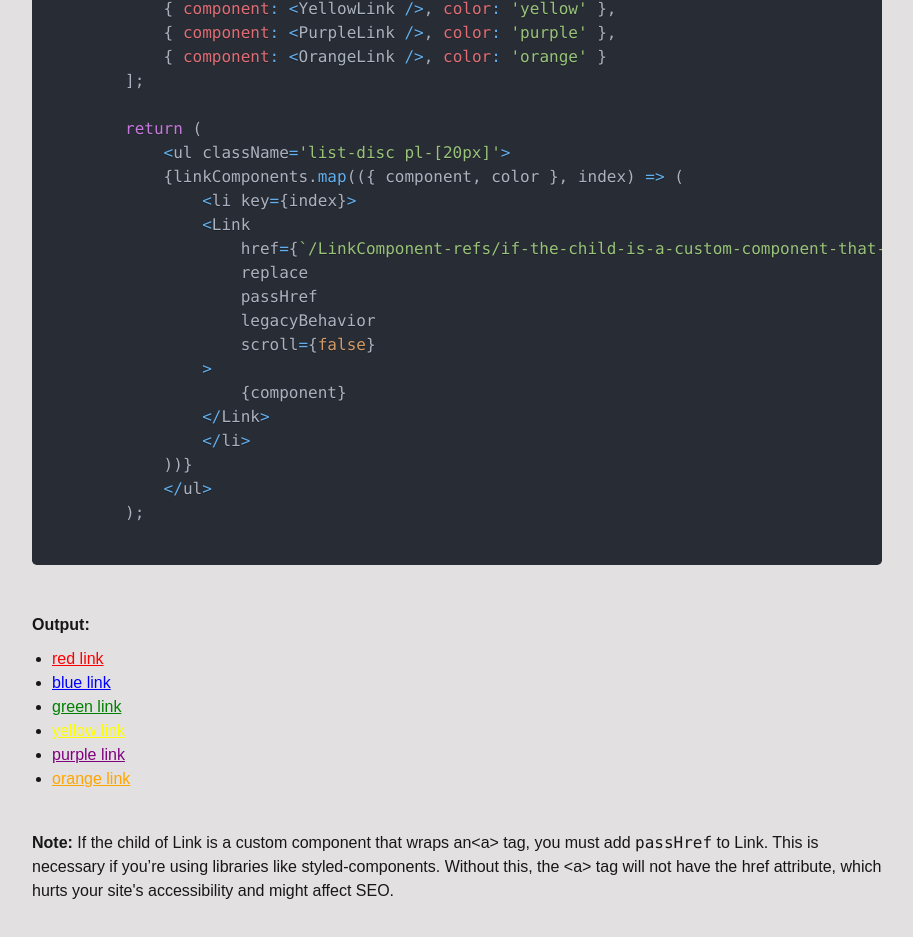
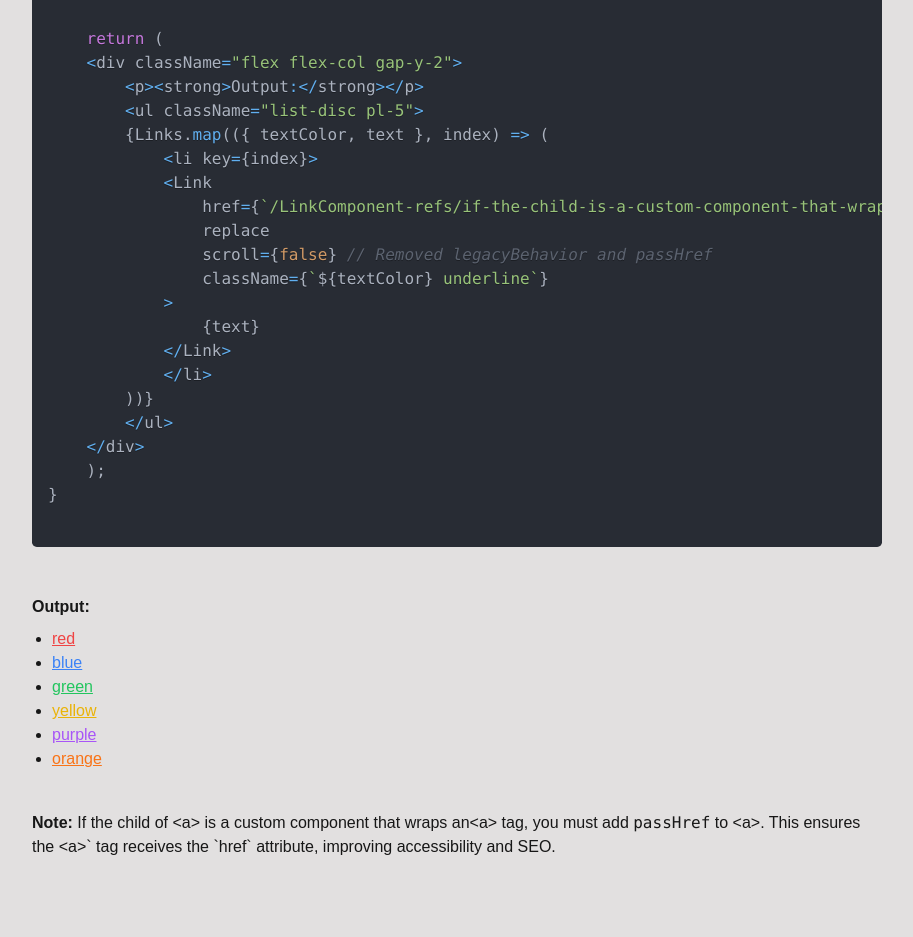
Before and after one commit to ReggieAlbiosA/nextjs-fundamentals, a Next.js app: page /LinkComponent-refs/if-the-child-is-a-custom-component-that-wraps-an-a-tag in a window 1280 px wide. Shown: the part 840-1777 px from the top of the page, without its empty margins (183-1096 px from the left). Before the commit the page ends 1743 px from the top, so only its background shows below. Built offline with nearby package versions, Linux system fonts and the light colour scheme.

Commit message:
added pages

```diff
--- a/app/LinkComponent-refs/checking-active-links/layout.tsx
+++ b/app/LinkComponent-refs/checking-active-links/layout.tsx
@@ -44,6 +44,7 @@ export default function Layout({ children }: { children: React.ReactNode }) {
                         : 'text-gray-700 hover:bg-gray-100'
                     }`}
                     replace
+                    prefetch={true}
                     >
                     {link.name}
                     </Link>
@@ -56,9 +57,7 @@ export default function Layout({ children }: { children: React.ReactNode }) {
                 <code className="bg-gray-800 text-white p-2 rounded-md block">{pathname}</code>
             </div>
             </nav>
-
         <div className='grid place-items-center text-[4rem] font-bold mt-[200px]'>{children}</div>
-
     </section>
     </>
     );
--- a/app/LinkComponent-refs/if-the-child-is-a-custom-component-that-wraps-an-a-tag/page.tsx
+++ b/app/LinkComponent-refs/if-the-child-is-a-custom-component-that-wraps-an-a-tag/page.tsx
@@ -1,135 +1,151 @@
+'use client';
 
-import Link from 'next/link';
 import { Prism as SyntaxHighlighter } from 'react-syntax-highlighter';
 import { oneDark } from 'react-syntax-highlighter/dist/esm/styles/prism';
+import { FontAwesomeIcon } from '@fortawesome/react-fontawesome';
+import { faCopy, faCheck } from '@fortawesome/free-solid-svg-icons';
+import React, { useState } from 'react';
+import Link from 'next/link';
 
+interface PassableHrefProps {
+  onClick?: React.MouseEventHandler<HTMLAnchorElement>;
+  href?: string;
+  className?: string;
+  text?: string;
+}
+
+// Forward ref to support Next.js <Link>
+const PassableHref = React.forwardRef<HTMLAnchorElement, PassableHrefProps>(({ onClick, href, className, text }, ref) => {
+    return (
+      <a href={href} onClick={onClick} ref={ref} className={className}>
+        {text}
+      </a>
+    );
+  }
+);
+PassableHref.displayName = 'PassableHref'; // Fix React warning
 
 export default function NavLink() {
+  const [copied, setCopied] = useState(false);
 
-    function RedLink() {
-        return <a className="text-[red] underline">red link</a>;
+  const handleCopy = async () => {
+    try {
+      await navigator.clipboard.writeText(code.trim());
+      setCopied(true);
+      setTimeout(() => setCopied(false), 2000);
+    } catch (err) {
+      console.error('Failed to copy:', err);
     }
-    function BlueLink() {
-        return <a className="text-[blue] underline">blue link</a>;
-    }
-    function GreenLink() {
-        return <a className="text-[green] underline">green link</a>;
-    }
-    function YellowLink() {
-        return <a className="text-[yellow] underline">yellow link</a>;
-    }
-    function PurpleLink() {
-        return <a className="text-[purple] underline">purple link</a>;
-    }
-    function OrangeLink() {
-        return <a className="text-[orange] underline">orange link</a>;
-    }
+  };
 
-    const linkComponents = [
-        { component: <RedLink />, color: 'red' },
-        { component: <BlueLink />, color: 'blue' },
-        { component: <GreenLink />, color: 'green' },
-        { component: <YellowLink />, color: 'yellow' },
-        { component: <PurpleLink />, color: 'purple' },
-        { component: <OrangeLink />, color: 'orange' }
+  const Links = [
+    { textColor: 'text-red-500', text: 'red' },
+    { textColor: 'text-blue-500', text: 'blue' },
+    { textColor: 'text-green-500', text: 'green' },
+    { textColor: 'text-yellow-500', text: 'yellow' },
+    { textColor: 'text-purple-500', text: 'purple' },
+    { textColor: 'text-orange-500', text: 'orange' },
   ];
 
   const code = `
-
-    export function RedLink() {
-    return <a className="text-[red] underline">red link</a>;
-    }
-    export function BlueLink() {
-        return <a className="text-[blue] underline">blue link</a>;
-    }
-    export function GreenLink() {
-        return <a className="text-[green] underline">green link</a>;
-    }
-    export function YellowLink() {
-        return <a className="text-[yellow] underline">yellow link</a>;
-    }
-    export function PurpleLink() {
-        return <a className="text-[purple] underline">purple link</a>;
-    }
-    export function OrangeLink() {
-        return <a className="text-[orange] underline">orange link</a>;
+interface PassableHrefProps {
+    onClick?: React.MouseEventHandler<HTMLAnchorElement>;
+    href?: string;
+    className?: string;
+    text?: string;
 }
 
+// Forward ref to support Next.js <Link>
+const PassableHref = React.forwardRef<HTMLAnchorElement, PassableHrefProps>(
+    ({ onClick, href, className, text }, ref) => {
+    return (
+        <a href={href} onClick={onClick} ref={ref} className={className}>
+        {text}
+        </a>
+    );
+    }
+);
+PassableHref.displayName = 'PassableHref'; // Fix React warning
+
 export default function NavLink() {
-        const linkComponents = [
-            { component: <BlueLink />, color: 'blue' },
-            { component: <GreenLink />, color: 'green' },
-            { component: <YellowLink />, color: 'yellow' },
-            { component: <PurpleLink />, color: 'purple' },
-            { component: <OrangeLink />, color: 'orange' }
+    const Links = [
+    { textColor: 'text-red-500', text: 'red' },
+    { textColor: 'text-blue-500', text: 'blue' },
+    { textColor: 'text-green-500', text: 'green' },
+    { textColor: 'text-yellow-500', text: 'yellow' },
+    { textColor: 'text-purple-500', text: 'purple' },
+    { textColor: 'text-orange-500', text: 'orange' },
     ];
 
     return (
-            <ul className='list-disc pl-[20px]'>
-            {linkComponents.map(({ component, color }, index) => (
+    <div className="flex flex-col gap-y-2">
+        <p><strong>Output:</strong></p>
+        <ul className="list-disc pl-5">
+        {Links.map(({ textColor, text }, index) => (
             <li key={index}>
             <Link
-                    href={\`/LinkComponent-refs/if-the-child-is-a-custom-component-that-wraps-an-a-tag#\${color}\`}
+                href={\`/LinkComponent-refs/if-the-child-is-a-custom-component-that-wraps-an-a-tag#\${encodeURIComponent(text)}\`}
+                replace
+                scroll={false} // Removed legacyBehavior and passHref
+                className={\`\${textColor} underline\`}
+            >
+                {text}
+            </Link>
+            </li>
+        ))}
+        </ul>
+    </div>
+    );
+}
+  `;
+
+  return (
+    <section className="w-full max-w-[850px] mx-auto pt-12 flex flex-col gap-y-10">
+      {/* Title */}
+      <div>
+        <h1 className="font-bold text-2xl">
+          Custom Component that wraps an <span>&lt;a&gt;</span> tag from Next.js Link
+        </h1>
+        <hr className="border-b-2 border-gray-800" />
+      </div>
+
+      {/* Code Block with Copy Button */}
+     <div className='relative'>
+        <button className='flex gap-x-2 items-center text-[gray] absolute right-6 top-4' onClick={handleCopy}>
+            <FontAwesomeIcon icon={copied ? faCheck : faCopy} color='gray'/>
+            {copied ? 'Copied!' : 'Copy'}
+        </button>
+        <SyntaxHighlighter language="javascript" style={oneDark}>
+            {code}
+        </SyntaxHighlighter>
+     </div>
+
+      {/* Output Links */}
+      <div className="flex flex-col gap-y-2">
+        <p><strong>Output:</strong></p>
+        <ul className="list-disc pl-5">
+          {Links.map(({ textColor, text }, index) => (
+            <li key={index}>
+              <Link
+                href={`/LinkComponent-refs/if-the-child-is-a-custom-component-that-wraps-an-a-tag#${text}`}
                 replace
                 passHref
                 legacyBehavior
                 scroll={false}
               >
-                    {component}
-                </Link>
-                </li>
-            ))}
-            </ul>
-        );
-        `;
-
-
-    return (
-        <section className="w-full max-w-[850px] mx-auto pt-[50px] flex flex-col gap-y-[40px]">
-            <div>
-                <h1 className="font-bold text-[2rem]">
-                    Custom Component that wraps an <span>&lt;a&gt;</span> tag from next.js Link Component
-                </h1>
-                <hr className="border-b-[2px] border-[#222126]" />
-            </div>
-
-            <div>
-                <p>
-                    <strong>Example:</strong>
-                </p>
-                <SyntaxHighlighter language="javascript" style={oneDark}>
-                    {code}
-                </SyntaxHighlighter>
-            </div>
-
-            <div className="flex flex-col gap-y-[10px]">
-                <p>
-                    <strong>Output:</strong>
-                </p>
-                <ul className="list-disc pl-[20px]">
-                    {linkComponents.map(({ component, color }, index) => (
-                        <li key={index}>
-                            <Link
-                                href={`/LinkComponent-refs/if-the-child-is-a-custom-component-that-wraps-an-a-tag#${color}`}
-                                replace
-                                passHref
-                                legacyBehavior
-                                scroll={false}
-                            >
-                                {component}
+                <PassableHref className={`${textColor} underline`} text={text} />
               </Link>
             </li>
           ))}
         </ul>
       </div>
 
+      {/* Explanation */}
       <p>
-                <strong>Note:</strong> If the child of Link is a custom component that wraps an
-                <span>&lt;a&gt;</span> tag, you must add <code>passHref</code> to Link. This is necessary if you&rsquo;re
-                using libraries like styled-components. Without this, the <span>&lt;a&gt;</span> tag will not have
-                the href attribute, which hurts your site&apos;s accessibility and might affect SEO.
+        <strong>Note:</strong> If the child of {'<a>'} is a custom component that wraps an
+        {'<a>'} tag, you must add <code>passHref</code> to {'<a>'}. This ensures the {'<a>'}` tag receives
+        the `href` attribute, improving accessibility and SEO.
       </p>
-
     </section>
   );
 }
--- a/app/LinkComponent-refs/nesting-functional-component/demo/page.tsx
+++ /dev/null
@@ -1,6 +0,0 @@
-export default function Page() {
-    return (
-        <h1>This is demo page</h1>
-    )
-
-}
--- a/app/LinkComponent-refs/nesting-functional-component/page.tsx
+++ b/app/LinkComponent-refs/nesting-functional-component/page.tsx
@@ -1,38 +1,147 @@
 'use client'
 
+import { Prism as SyntaxHighlighter } from 'react-syntax-highlighter';
+import { oneDark } from 'react-syntax-highlighter/dist/esm/styles/prism';
 import Link from 'next/link'
-import React from 'react'
+import React, { useState } from 'react'
+import { FontAwesomeIcon } from '@fortawesome/react-fontawesome'
+import { faCopy, faCheck } from '@fortawesome/free-solid-svg-icons'
 
 // Define the props type for MyButton
-interface MyButtonProps {
+interface PassableHrefProps {
   onClick?: React.MouseEventHandler<HTMLAnchorElement>
   href?: string
   className?: string
 }
 
 // Use React.ForwardRefRenderFunction to properly type the forwarded ref
-const MyButton: React.ForwardRefRenderFunction<HTMLAnchorElement, MyButtonProps> = ({ onClick, href, className}, ref) => {
+const PassableHref: React.ForwardRefRenderFunction<HTMLAnchorElement, PassableHrefProps> = ({ onClick, href, className}, ref) => {
   return (
     <a href={href} onClick={onClick} ref={ref} className={className}>
-      Click Me
+      link
     </a>
   )
 }
+// Use React.forwardRef to wrap the component
+const ForwardedPassableHref = React.forwardRef(PassableHref)
 
-// Use React.forwardRef to wrap the component
-const ForwardedMyButton = React.forwardRef(MyButton)
+const NonPassableHref: React.FC<{ className?: string }> = ({ className }) => {
+   return <a className={className}>red link</a>;
+}
 
 export default function Page(){
+
+    const code = `
+'use client'
+
+import Link from 'next/link'
+import React from 'react'
+
+interface PassableHrefProps {
+  onClick?: React.MouseEventHandler<HTMLAnchorElement>
+  href?: string
+  className?: string
+}
+
+// Use React.ForwardRefRenderFunction to properly type the forwarded ref
+const PassableHref: React.ForwardRefRenderFunction<HTMLAnchorElement, PassableHrefProps> = ({ onClick, href, className}, ref) => {
+  return (
+    <a href={href} onClick={onClick} ref={ref} className={className}>
+      link
+    </a>
+  )
+}
+// Use React.forwardRef to wrap the component
+const ForwardedPassableHref = React.forwardRef(PassableHref)
+
+const NonPassableHref: React.FC<{ className?: string }> = ({ className }) => {
+  return <a className={className}>red link</a>;
+}
+
+export default function Page(){
+
+  return (
+              <div>
+        <div>
+            <p>
+                <strong>With using React.ForwardRefRenderFunction: </strong>
+                <Link href="/LinkComponent-refs/nesting-functional-component/test" className="underline" passHref legacyBehavior>
+                  <ForwardedPassableHref className='underline'/>
+                </Link>
+            </p>
+        </div>
+
+        <div>
+            <p>
+                <strong>Without using React.ForwardRefRenderFunction: </strong>
+                <Link href="/LinkComponent-refs/nesting-functional-component/test"  passHref legacyBehavior>
+                    <NonPassableHref className="underline"/>
+                </Link>
+            </p>
+        </div>
+      </div>
+    );
+  }
+  `
+      const [copied, setCopied] = useState(false)
+
+      const handleCopy = async () => {
+        try {
+          await navigator.clipboard.writeText(code)
+          setCopied(true)
+          setTimeout(() => setCopied(false), 2000) // Reset after 2s
+        } catch (err) {
+          console.error('Failed to copy: ', err)
+        }
+      }
+
     return (
-        <section className="w-full max-w-[850px] mx-auto pt-[50px] flex flex-col gap-y-[40px]">
-             <div>
+        <section className="w-full max-w-[850px] mx-auto pt-[50px] flex flex-col gap-y-[30px] ">
+            <div>
                 <h1 className="font-bold text-[2rem]">Nesting a functional component</h1>
                 <hr className="border-b-[2px] border-[#222126]" />
             </div>
 
-            <Link href="/LinkComponent-refs/nesting-functional-component/demo" passHref legacyBehavior>
-                <ForwardedMyButton className='!bg-[red]'/>
-            </Link>
+            <div>
+                <p>
+                    <strong>Example:</strong>
+                </p>
+
+              <div className='relative'>
+                  <button className='flex gap-x-2 items-center text-[gray] absolute right-6 top-3' onClick={handleCopy}>
+                    <FontAwesomeIcon icon={copied ? faCheck : faCopy} color='gray'/>
+                    {copied ? 'Copied!' : 'Copy'}
+                  </button>
+                  <SyntaxHighlighter language="javascript" style={oneDark}>
+                      {code}
+                  </SyntaxHighlighter>
+                </div>
+            </div>
+
+            <div className='flex flex-col gap-y-[10px]'>
+              <p>
+                  <strong>Output: </strong>
+              </p>
+              <div>
+              <div>
+                  <p>
+                      <strong>With using React.ForwardRefRenderFunction: </strong>
+                      <Link href="/LinkComponent-refs/nesting-functional-component/test" className="underline" passHref legacyBehavior>
+                        <ForwardedPassableHref className='underline'/>
+                      </Link>
+                  </p>
+              </div>
+
+              <div>
+                  <p>
+                      <strong>Without using React.ForwardRefRenderFunction: </strong>
+                      <Link href="/LinkComponent-refs/nesting-functional-component/test"  passHref legacyBehavior>
+                          <NonPassableHref className="underline"/>
+                      </Link>
+                  </p>
+              </div>
+            </div>
+            </div>
         </section>
     )
 }
--- /dev/null
+++ b/app/fontawesome.ts
@@ -0,0 +1,6 @@
+// app/fontawesome.js
+import { config } from '@fortawesome/fontawesome-svg-core'
+import '@fortawesome/fontawesome-svg-core/styles.css'
+
+// Prevent Font Awesome from adding its CSS since we did it manually above
+config.autoAddCss = false
--- a/app/layout.tsx
+++ b/app/layout.tsx
@@ -1,6 +1,7 @@
 import type { Metadata } from "next";
 import { Geist, Geist_Mono } from "next/font/google";
 import "./globals.css";
+import './fontawesome';
 
 const geistSans = Geist({
   variable: "--font-geist-sans",
@@ -28,7 +29,7 @@ export default function RootLayout({
   return (
     <html lang="en">
       <body
-        className={`${geistSans.variable} ${geistMono.variable} antialiased p-[0_5%]`}
+        className={`${geistSans.variable} ${geistMono.variable} antialiased p-[0_5%] pb-[100px]`}
       >
         {children}
       </body>
--- a/package.json
+++ b/package.json
@@ -9,6 +9,11 @@
     "lint": "next lint"
   },
   "dependencies": {
+    "@fortawesome/fontawesome-svg-core": "^6.7.2",
+    "@fortawesome/free-brands-svg-icons": "^6.7.2",
+    "@fortawesome/free-regular-svg-icons": "^6.7.2",
+    "@fortawesome/free-solid-svg-icons": "^6.7.2",
+    "@fortawesome/react-fontawesome": "^0.2.2",
     "next": "15.1.7",
     "react": "^19.0.0",
     "react-dom": "^19.0.0",
```
Also changed, not shown: app/LinkComponent-refs/nesting-functional-component/test/page.tsx (added, +8 -0 lines), 1 other file (tests, documents, lock files or other folders). Lines whose indentation alone changed are shown as unchanged.
